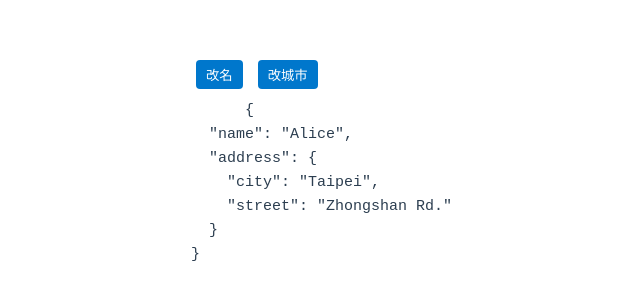
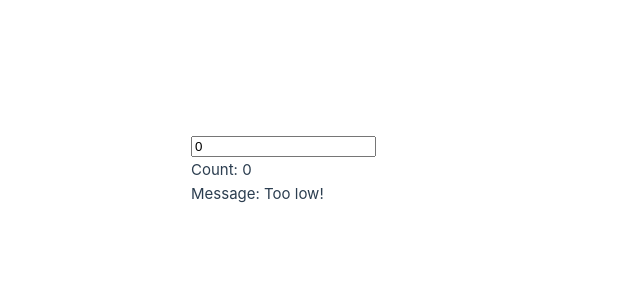
Before and after one commit to JerryChang0504/20250524vue3, a Vue app: page / in a window 1280 px wide. Shown: the part 230-530 px from the top of the page, without its empty margins (449-1089 px from the left). Built offline with nearby package versions, Linux system fonts and the light colour scheme.

Commit message:
watchEffect

```diff
--- a/src/App.vue
+++ b/src/App.vue
@@ -33,6 +33,7 @@
 import RegisterRunDown from './components/Register/RegisterRunDown.vue'
 import WatchRef from './components/WatchRef.vue'
 import WatchDeep from './components/WatchDeep.vue'
+import WatchEffectComp from './components/WatchEffectComp.vue'
 const userDate = { name: 'Mary', age: 18 }
 
 </script>
@@ -48,8 +49,9 @@
   </header>
 
   <main>
+    <WatchEffectComp />
     <!-- <WatchRef /> -->
-    <WatchDeep />
+    <!-- <WatchDeep /> -->
     <!-- <RegisterRunDown /> -->
     <!-- <TabComponent /> -->
     <!-- <toDoList /> -->
--- /dev/null
+++ b/src/components/WatchEffectComp.vue
@@ -0,0 +1,36 @@
+    <template>
+        <div>
+            <input v-model="count" type="number" />
+            <p>Count: {{ count }}</p>
+            <p>Message: {{ message }}</p>
+        </div>
+        <!-- {{ guess }} -->
+    </template>
+
+<script setup>
+import { ref, watchEffect } from 'vue'
+// 假設猜數字範圍為 0-100
+const guess = ref(Math.floor(Math.random() * 100))
+
+const count = ref(0)
+const message = ref('')
+// 限制count輸入數字範圍, 0-100
+watchEffect(() => {
+    if (count.value < 0) {
+        count.value = 0
+    } else if (count.value > 100) {
+        count.value = 100
+    }
+})
+
+// 使用 watchEffect 自動更新 message
+watchEffect(() => {
+    if (count.value > guess.value) {
+        message.value = 'Too high!'
+    } else if (count.value < guess.value) {
+        message.value = 'Too low!'
+    } else {
+        message.value = 'Correct!'
+    }
+})
+</script>
```
